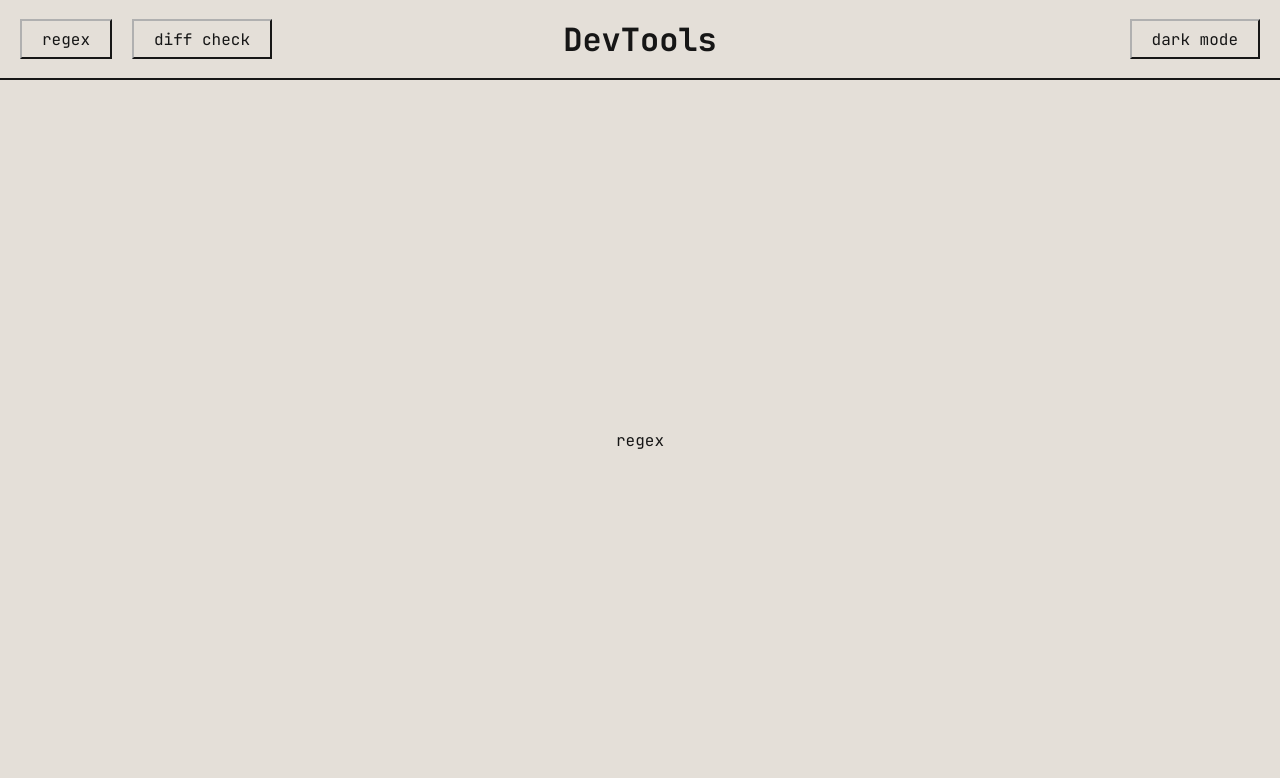
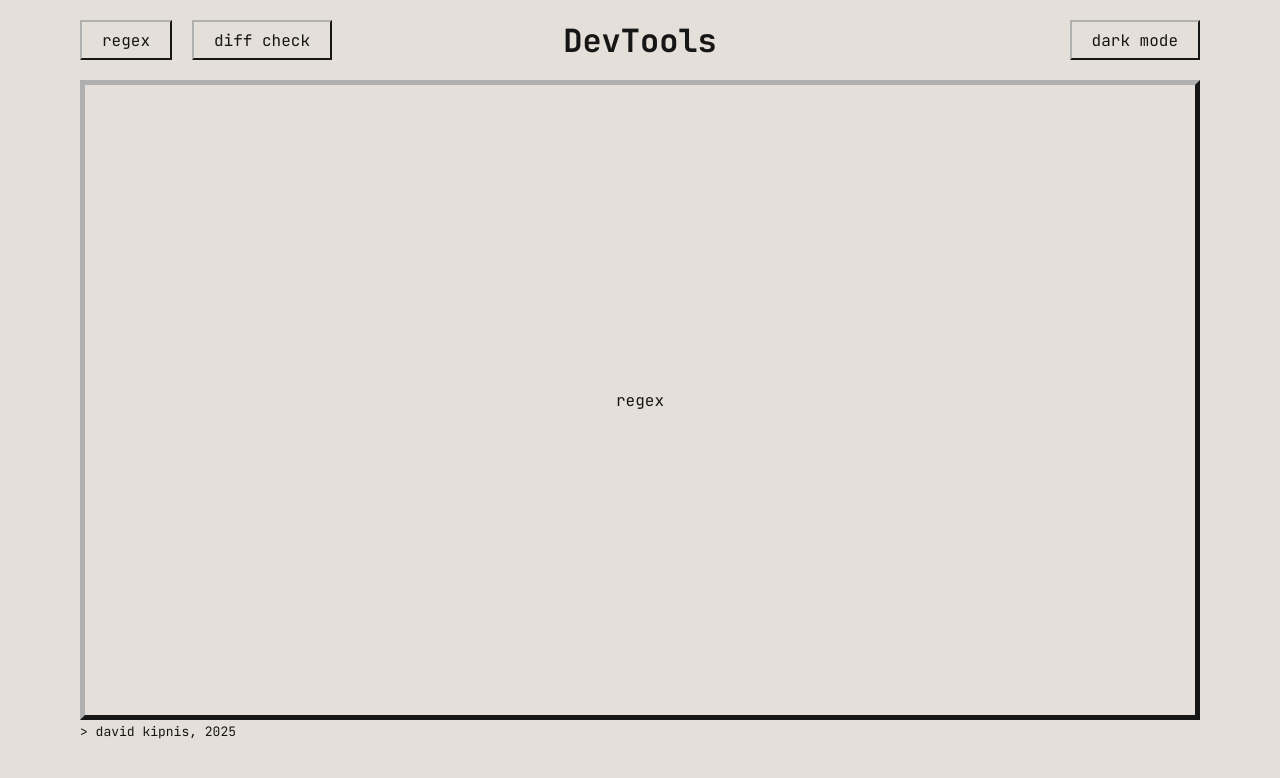
Before and after one commit to thedavidkipnis/devtoolplayground, a React (Vite) app: page / in a window 1280 px wide. Shown: the top 778 px of the page. Built offline with nearby package versions, Linux system fonts and the light colour scheme.

Commit message:
Styling changes

```diff
--- a/src/App.jsx
+++ b/src/App.jsx
@@ -11,6 +11,11 @@ function App() {
       <div className='.content-display-wrapper'>
         {displayedContent}
       </div>
+
+      <a href='https://thedavidkipnis.github.io/portfolio2.0/' target="_blank" rel="noopener noreferrer">
+        {'>'} david kipnis, 2025
+      </a>
+
     </div>
   )
 }
--- a/src/index.css
+++ b/src/index.css
@@ -10,6 +10,9 @@ html, body {
   margin: 0;
   padding: 0;
   box-sizing: border-box;
+
+  background-color: var(--main-color);
+  transition: background 0.2s;
 }
 
 * {
@@ -29,6 +32,17 @@ html, body {
     margin: 0;
 }
 
+.content-wrapper a {
+  text-decoration: none;
+    margin-left: 80px;
+    font-size: small;
+    color: var(--secondary-color);
+}
+
+.content-wrapper a:visited {
+    color: var(--secondary-color);
+}
+
 .content-display-wrapper {
     width: 100vw;
     height: calc(100vh - 80px);
--- a/src/styling/DiffCheck.css
+++ b/src/styling/DiffCheck.css
@@ -1,10 +1,17 @@
 .diffcheck-content-wrapper {
-    width: 100vw;
-    height: calc(100vh - 80px);
+    width: calc(100vw - 160px);
+    margin-left: 80px;
+
+    height: calc(100vh - 160px);
     background-color: var(--main-color);
     color: var(--secondary-color);
     display: flex;
     justify-content: center;
     align-items: center;
     transition: background 0.2s, color 0.2s;
+
+    border-bottom: 5px solid var(--secondary-color);
+    border-right: 5px solid var(--secondary-color);
+    border-left: 5px solid var(--accent-color);
+    border-top: 5px solid var(--accent-color);
 }
--- a/src/styling/Navbar.css
+++ b/src/styling/Navbar.css
@@ -4,8 +4,9 @@
     display: flex;
     background-color: var(--main-color);
     color: var(--secondary-color);
-    border-bottom: 2px solid var(--secondary-color);
     transition: border 0.2s, background 0.2s, color 0.2s;
+    justify-content: center;
+    align-items: center;
 }
 
 .navbar-left,
@@ -14,8 +15,6 @@
   flex: 1;
   display: flex;
   align-items: center;
-  padding-left: 20px;
-  padding-right: 20px;
 }
 
 .navbar-left {
@@ -24,6 +23,7 @@
     box-sizing: border-box;
     justify-content: flex-start;
     gap: 20px;
+    padding-left: 80px;
 }
 
 .navbar-middle {
@@ -38,6 +38,7 @@
     display: flex;
     box-sizing: border-box;
     justify-content: flex-end;
+    padding-right: 80px;
 }
 
 .navbar-toggle-theme-button,
--- a/src/styling/Regex.css
+++ b/src/styling/Regex.css
@@ -1,10 +1,17 @@
 .regex-content-wrapper {
-    width: 100vw;
-    height: calc(100vh - 80px);
+    width: calc(100vw - 160px);
+    margin-left: 80px;
+
+    height: calc(100vh - 160px);
     background-color: var(--main-color);
     color: var(--secondary-color);
     display: flex;
     justify-content: center;
     align-items: center;
     transition: background 0.2s, color 0.2s;
+
+    border-bottom: 5px solid var(--secondary-color);
+    border-right: 5px solid var(--secondary-color);
+    border-left: 5px solid var(--accent-color);
+    border-top: 5px solid var(--accent-color);
 }
```
